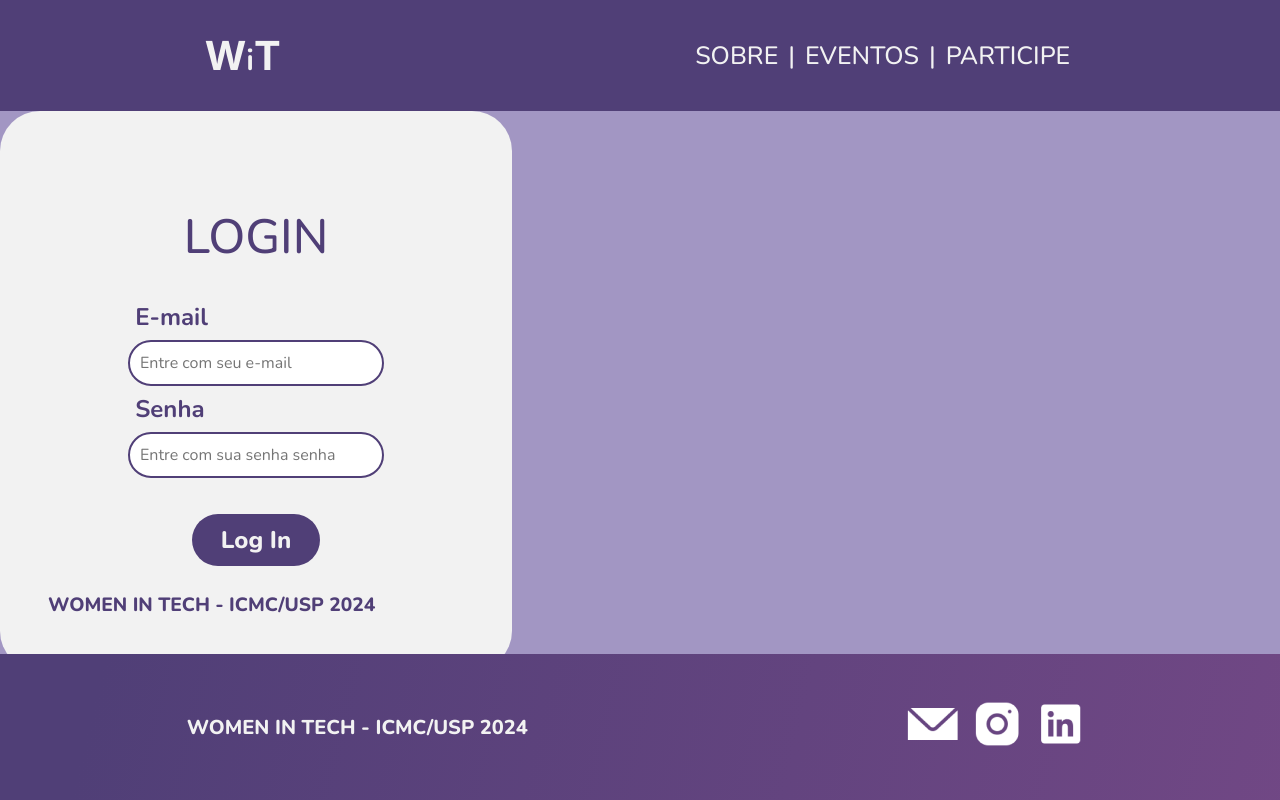
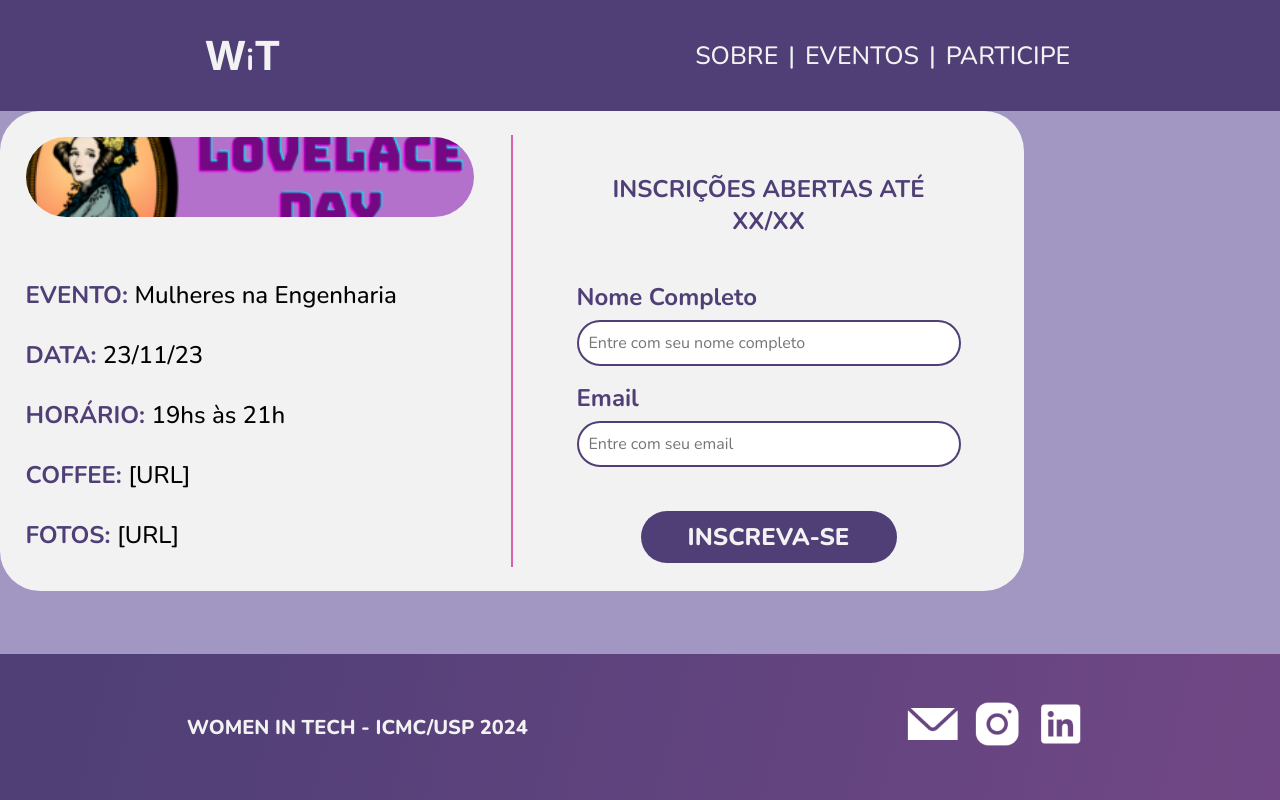
Before and after one commit to WiT-USP/site-wit-front, a React (Create React App) app: page / in a window 1280 px wide. Built offline with nearby package versions, Linux system fonts and the light colour scheme.

Commit message:
Feat: criação mini-card e card-info eventos

```diff
--- /dev/null
+++ b/src/components/card-event/index.tsx
@@ -0,0 +1,16 @@
+import React,{ useState } from "react";
+
+import { Container } from "./style";
+
+import CardImage from "../../assets/img/card_image.png";
+
+export default function CardEvent() {
+    return (
+        <Container>
+            <div className ="card">
+                <img src={CardImage} alt="Banner do evento X"/>
+                <h1>[EventName]</h1>
+            </div>
+        </Container>
+    )
+}
--- /dev/null
+++ b/src/components/card-event/style.ts
@@ -0,0 +1,17 @@
+import { styled } from "styled-components";
+
+export const Container = styled.div`
+    background: var(--cor-branco);
+    width: 350px;
+    height: 400px;
+    border-radius: 40px;
+    box-shadow: 0 4px 8px rgba(0, 0, 0, 0.3);
+    display: flex;
+
+    h1 {
+        font-weight: 900;
+        font-size: 1.5em;
+        text-align: center;
+        margin: 0.5em;
+    }
+`;
--- /dev/null
+++ b/src/components/info-event/index.tsx
@@ -0,0 +1,51 @@
+import React,{ useState } from "react";
+
+import { Container } from "./style";
+
+import CardImage from "../../assets/img/card_image.png";
+
+export default function InfoEvent() {
+    const [name, setName] = useState('');
+    const [email, setEmail] = useState('');
+
+    const handleChangeEmail = (event: any) => {
+        setEmail(event.target.value);
+    };
+
+    const handleChangeName = (event: any) => {
+        setName(event.target.value);
+    };
+    return (
+        <Container>
+            <div className="column">
+                <div className="column-img"> <img src={CardImage} alt="Banner do evento X"/> </div>
+                <p>
+                    <span>EVENTO: </span>Mulheres na Engenharia<br/>
+                    <span>DATA: </span>23/11/23<br/>
+                    <span>HORÁRIO: </span>19hs às 21h<br/>
+                    <span>COFFEE: </span><a href="#">[URL]</a><br/>
+                    <span>FOTOS: </span><a href="#">[URL]</a><br/>
+                </p>
+            </div>
+            <div className="line-between"></div>
+            <div className="column" id="second-column">
+                <h1>INSCRIÇÕES ABERTAS ATÉ XX/XX</h1>
+                <form className="event-form" action="#" method="post">
+                    <div id="itens" className="modal">
+                        <div className="sub-item">
+                            <h2 className="modal-text">Nome Completo</h2>
+                            <input className="modal-input" type="text" value={name} onChange={handleChangeName} placeholder="Entre com seu nome completo"/>
+                        </div>
+                        <div className="sub-item">
+                            <h2 className="modal-text">Email</h2>
+                            <input className="modal-input" type="text" value={email} onChange={handleChangeEmail} placeholder="Entre com seu email"/>
+                        </div>
+                    </div>
+                    <div className="class-btn">
+                        <button className="modal-btn" type="submit" >INSCREVA-SE</button>
+                    </div>
+                </form>
+            </div>
+        </Container>
+    )
+}
--- /dev/null
+++ b/src/components/info-event/style.ts
@@ -0,0 +1,132 @@
+import { styled } from "styled-components";
+
+export const Container = styled.div`
+    background: var(--cor-branco);
+    width: 80vw;
+    height: 60vh;
+    border-radius: 40px;
+    display: flex;
+    justify-content: space-between;
+
+    .column {
+        display: flex;
+        flex-direction: column;
+        padding: 2vw;
+        width: 40vw;
+    }
+
+    #second-column {
+        display: flex;
+        align-items: center;
+    }
+
+    .column-img {
+        width: 35vw;
+        height: 120px;
+        overflow: hidden;
+        border-radius: 40px;
+    }
+
+    img {
+        width: 110%;
+        height: auto;
+        margin-left: -30px;
+        margin-top: -180px;
+    }
+
+    p {
+        font-weight: 500;
+        font-size: 1.5em;
+        margin-top: 2em;
+        line-height: 2.5em;
+
+        span {
+            font-weight: 700;
+            color: var(--cor-roxo-escuro);
+        }
+    }
+
+    .line-between {
+        width: 2px;
+        height: 90%; /* Altura igual à altura das colunas */
+        background-color: var(--cor-rosa);
+        margin-top: 3vh;
+    }
+
+    h1 {
+        color: var(--cor-roxo-escuro);
+        font-weight: 700;
+        font-size: 1.5em;
+        text-align: center;
+        margin: 1.5em;
+    }
+
+    .modal-form {
+        display: flex;
+        flex-direction: column;
+        align-items: center;
+    }
+
+    #itens {
+        display: flex;
+        flex-direction: column;
+        align-items: center;
+    }
+
+    .modal-text {
+        display: flex;
+        text-align: left;
+        color: var(--cor-roxo-escuro);
+        align-items: flex-start;
+        justify-content: flex-start;
+        font-weight: 700;
+        font-size: 1.5em;
+        margin-bottom: 0.3em;
+    }
+
+    .modal-input {
+        background: (--cor-branco);
+        border: 2px solid var(--cor-roxo-escuro);
+        border-radius: 60px;
+        padding: 10px;
+        width: 30vw;
+        font-type: var(--font-family);
+    }
+
+    .class-btn {
+        display: flex;
+        justify-content: center;
+        align-items: center;
+    }
+
+    .modal-btn {
+        align-items: center;
+        background: var(--cor-roxo-escuro);
+        color: var(--cor-branco);
+        padding: 10px;
+        width: 20vw;
+        border-radius: 60px;
+        font-weight: 800;
+        font-size: 1.5em;
+        margin: 1.5em;
+    }
+
+    .modal-btn:hover{
+        background: var(--cor-roxo-claro);
+    }
+
+    .modal-p {
+        text-align: left;
+        font-weight: 800;
+        font-size: 1.2em;
+        position: absolute;
+        bottom: 0;
+        left: 0;
+        margin: 0 0 9.5em 2.5em;
+    }
+
+    .sub-item {
+        margin: 0.5em;
+    }
+
+`;
--- a/src/components/modal-login/index.tsx
+++ b/src/components/modal-login/index.tsx
@@ -25,7 +25,7 @@ export default function ModalLogin() {
                         <h2 className="modal-text">E-mail</h2>
                         <input className="modal-input" type="text" value={email} onChange={handleChangeEmail} placeholder="Entre com seu e-mail"/>
                         <h2 className="modal-text">Senha</h2>
-                        <input className="modal-input" type="text" value={senha} onChange={handleChangeSenha} placeholder="Entre com sua senha senha"/>
+                        <input className="modal-input" type="text" value={senha} onChange={handleChangeSenha} placeholder="Entre com sua senha"/>
                     </div>
                     <button className="modal-btn" type="submit" >Log In </button>
                 </form>
--- a/src/components/modal-login/style.ts
+++ b/src/components/modal-login/style.ts
@@ -57,7 +57,6 @@ export const Container = styled.div`
         font-weight: 800;
         font-size: 1.5em;
         margin: 1.5em;
-        hover: #ff0000;
     }
 
     .modal-btn:hover{
--- a/src/pages/about.tsx
+++ b/src/pages/about/index.tsx
@@ -1,7 +1,7 @@
 import React from "react";
-import GlobalStyles from "../styles/GlobalStyles";
-import Header from "../components/header";
-import Footer from "../components/footer";
+import GlobalStyles from "../../styles/GlobalStyles";
+import Header from "../../components/header";
+import Footer from "../../components/footer";
 import Container from 'react-bootstrap/Container';
 import Row from 'react-bootstrap/Row';
 import Col from 'react-bootstrap/Col';
--- a/src/pages/teste/index.tsx
+++ b/src/pages/teste/index.tsx
@@ -3,6 +3,8 @@ import GlobalStyles from "../../styles/GlobalStyles";
 import Header from "../../components/header";
 import Footer from "../../components/footer";
 import ModalLogin from "../../components/modal-login";
+import CardEvent from "../../components/card-event";
+import InfoEvent from  "../../components/info-event"
 
 import {Container} from "./style"
 
@@ -11,7 +13,7 @@ export default function Teste() {
         <Container>
             <GlobalStyles/>
             <Header/>
-            <ModalLogin/>
+            <InfoEvent/>
             <Footer/>
         </Container>
     )
```
Also changed, not shown: src/assets/img/card_image.png (added), src/pages/about/style.ts (renamed from src/pages/style.ts).
